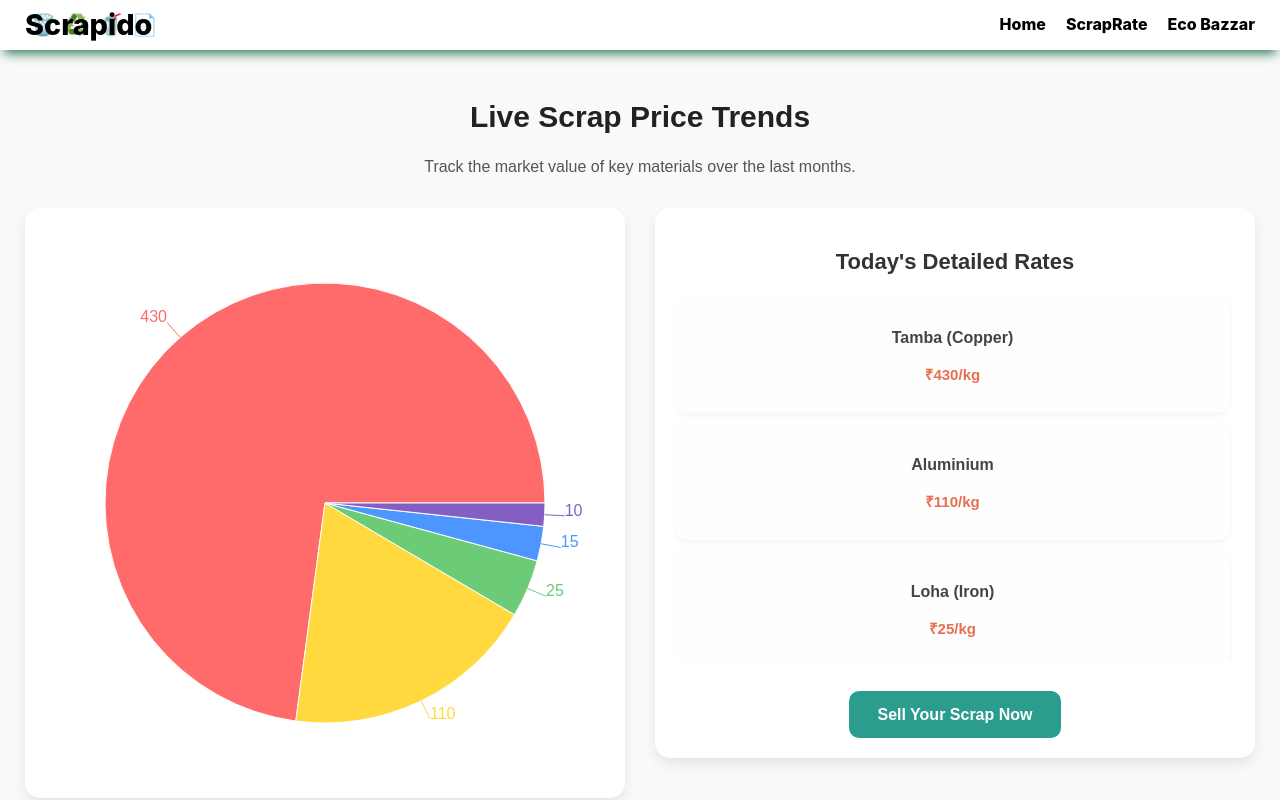
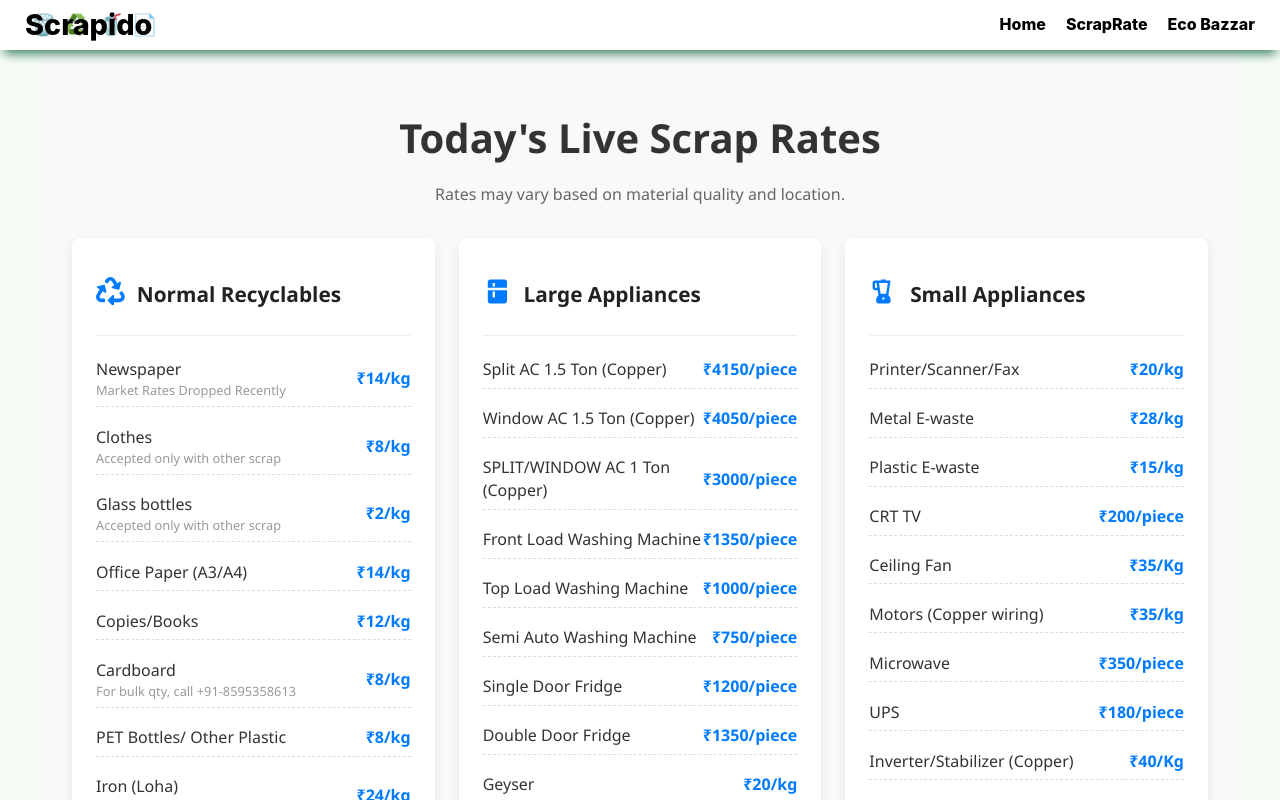
Before and after one commit to paras22072004/Scrapido-, a React (Vite) app in the folder demo/frontend/: page /ScrapRate in a window 1280 px wide. Shown: the top 800 px of the page. Built offline with nearby package versions, Linux system fonts and the light colour scheme.

Commit message:
update changes

```diff
--- a/demo/frontend/src/pages/ScrapRate.css
+++ b/demo/frontend/src/pages/ScrapRate.css
@@ -1,139 +1,119 @@
-/* Container */
-.rate-containerrate {
-  padding: 25px;
-  font-family: 'Arial', sans-serif;
-  background: #f8f9fa;
-  min-height: 100vh;
-  text-align: center;
+/* Overall page container */
+.rate-page-containerrate {
+  max-width: 1200px;
+  margin: 0 auto;
+  padding: 2rem;
+  font-family: 'Segoe UI', Tahoma, Geneva, Verdana, sans-serif;
+  background-color: #f9f9f9;
 }
 
-/* Title & subtitle */
-.rate-titlerate {
-  font-size: 30px;
-  font-weight: bold;
-  margin-bottom: 8px;
+/* Header section */
+.rate-headerrate {
+  text-align: center;
+  margin-bottom: 2rem;
+}
+
+.rate-headerrate h1 {
+  font-size: 2.5rem;
+  color: #333;
+  margin-bottom: 0.5rem;
+}
+
+.rate-headerrate p {
+  color: #666;
+  font-size: 1rem;
+}
+
+/* Grid layout for cards */
+.rate-gridrate {
+  display: grid;
+  grid-template-columns: repeat(auto-fit, minmax(280px, 1fr));
+  gap: 1.5rem;
+}
+
+/* Card styling */
+.rate-category-cardrs {
+  background-color: #fff;
+  border-radius: 8px;
+  box-shadow: 0 4px 12px rgba(0, 0, 0, 0.08);
+  padding: 1.5rem;
+  transition: transform 0.2s ease;
+}
+
+.rate-category-cardrs:hover {
+  transform: translateY(-5px);
+}
+
+/* Card header */
+.card-headerrs {
+  display: flex;
+  align-items: center;
+  margin-bottom: 1rem;
+  border-bottom: 1px solid #eee;
+  padding-bottom: 0.5rem;
+}
+
+.card-iconrs {
+  font-size: 1.8rem;
+  color: #007bff;
+  margin-right: 0.75rem;
+}
+
+.card-titlers {
+  font-size: 1.3rem;
+  font-weight: 600;
   color: #222;
 }
 
-.rate-subtitlerate {
-  font-size: 16px;
-  color: #555;
-  margin-bottom: 30px;
+/* Card body - list of items */
+.card-bodyrs {
+  display: flex;
+  flex-direction: column;
+  gap: 0.75rem;
 }
 
-/* Flex container: side by side layout */
-.rate-flex-containerrate {
+/* Each item in the card */
+.rate-itemrs {
   display: flex;
-  flex-wrap: wrap;
-  gap: 30px;
-  justify-content: center;
-  align-items: flex-start;
+  justify-content: space-between;
+  align-items: center;
+  padding: 0.4rem 0;
+  border-bottom: 1px dashed #ddd;
 }
 
-/* Pie chart box */
-.chart-boxraterate {
-  flex: 1 1 350px;
-  background: #fff;
-  padding: 20px;
-  border-radius: 15px;
-  box-shadow: 0 6px 12px rgba(0,0,0,0.08);
-  transition: transform 0.2s ease;
+.item-detailsrs {
+  display: flex;
+  flex-direction: column;
 }
 
-.chart-boxraterate:hover {
-  transform: translateY(-3px);
-}
-
-/* Rate list box */
-.rate-list-boxrate {
-  flex: 1 1 350px;
-  background: #fff;
-  padding: 20px;
-  border-radius: 15px;
-  box-shadow: 0 6px 12px rgba(0,0,0,0.08);
-  text-align: center;
-  display: flex;
-  flex-direction: column;
-  justify-content: space-between; /* Cards on top, button at bottom */
-  height: 550px;
-}
-
-/* Subheading */
-.rate-subheadingrate {
-  font-size: 22px;
-  font-weight: bold;
-  margin-bottom: 20px;
+.item-namers {
+  font-weight: 500;
   color: #333;
 }
 
-/* Grid for rate cards */
-.rate-gridrate {
-  display: grid;
-  grid-template-columns: 1fr;
-  gap: 12px;
-  overflow-y: auto; /* Scroll if too many items */
-  padding-right: 5px;
-  margin-bottom: 20px;
+.item-noters {
+  font-size: 0.8rem;
+  color: #999;
 }
 
-/* Individual rate card */
-.rate-cardrate {
-  background: #fefefe;
-  padding: 12px 15px;
-  border-radius: 12px;
-  box-shadow: 0 2px 6px rgba(0,0,0,0.05);
-  transition: transform 0.2s ease, box-shadow 0.2s ease;
+.item-raters {
+  font-weight: 600;
+  color: #007bff;
 }
 
-.rate-cardrate:hover {
-  transform: translateY(-2px);
-  box-shadow: 0 4px 10px rgba(0,0,0,0.12);
+/* Button at the bottom */
+.btn.btn-primary {
+  display: inline-block;
+  padding: 0.75rem 1.5rem;
+  color: #fff;
+  background-color: #007bff;
+  text-decoration: none;
+  font-weight: 600;
+  border-radius: 5px;
+  text-align: center;
+  transition: background-color 0.3s ease;
 }
 
-/* Rate card text */
-.rate-cardrate h3 {
-  font-size: 16px;
-  margin-bottom: 4px;
-  color: #444;
+.btn.btn-primary:hover {
+  background-color: #0056b3;
 }
-
-.rate-cardrate p {
-  font-size: 15px;
-  font-weight: bold;
-  color: #e76f51;
-}
-
-/* Sell button */
-.sell-btnrate {
-  display: inline-block;
-  background: #2a9d8f;
-  color: #fff;
-  padding: 12px 28px;
-  border-radius: 10px;
-  text-decoration: none;
-  font-size: 16px;
-  font-weight: bold;
-  transition: all 0.3s ease;
-  align-self: center; /* Center horizontally in flex column */
-  margin-top: 10px;  /* space from cards */
-}
-
-.sell-btnrate:hover {
-  background: #21867a;
-  transform: translateY(-2px);
-}
-
-/* Responsive adjustments */
-@media (max-width: 900px) {
-  .rate-flex-containerrate {
-    flex-direction: column;
-    align-items: center;
-  }
-  .chart-boxraterate, .rate-list-boxrate {
-    flex: 1 1 100%;
-    height: auto;
-  }
-  .rate-gridrate {
-    height: auto;
-  }
-}
--- a/demo/frontend/src/pages/ScrapRate.jsx
+++ b/demo/frontend/src/pages/ScrapRate.jsx
@@ -1,68 +1,122 @@
+// src/pages/ScrapRate.jsx
+
 import React from 'react';
 import { Link } from 'react-router-dom';
 import Navbar from '../components/Navbar';
 import './ScrapRate.css';
-import { PieChart, Pie, Cell, Tooltip, ResponsiveContainer } from 'recharts';
 
+// --- Import the icons we need ---
+import { FaRecycle, FaLaptop, FaCar } from 'react-icons/fa';
+import { MdKitchen, MdBlender } from 'react-icons/md';
+
+// --- Your new, structured scrap rate data ---
 const scrapRatesData = [
-  { name: 'Tamba (Copper)', value: 430 },
-  { name: 'Aluminium', value: 110 },
-  { name: 'Loha (Iron)', value: 25 },
-  { name: 'Plastic', value: 15 },
-  { name: 'Paper', value: 10 },
+  {
+    category: 'Normal Recyclables',
+    icon: <FaRecycle />,
+    items: [
+      { name: 'Newspaper', rate: '₹14/kg', note: 'Market Rates Dropped Recently' },
+      { name: 'Clothes', rate: '₹8/kg', note: 'Accepted only with other scrap' },
+      { name: 'Glass bottles', rate: '₹2/kg', note: 'Accepted only with other scrap' },
+      { name: 'Office Paper (A3/A4)', rate: '₹14/kg' },
+      { name: 'Copies/Books', rate: '₹12/kg' },
+      { name: 'Cardboard', rate: '₹8/kg', note: 'For bulk qty, call +91-8595358613' },
+      { name: 'PET Bottles/ Other Plastic', rate: '₹8/kg' },
+      { name: 'Iron (Loha)', rate: '₹24/kg', note: 'For bulk qty, call +91-8595358613' },
+      { name: 'Steel Utensils', rate: '₹40/kg' },
+      { name: 'Aluminium', rate: '₹105/kg' },
+      { name: 'Brass', rate: '₹305/kg' },
+      { name: 'Copper', rate: '₹425/kg' },
+    ],
+  },
+  {
+    category: 'Large Appliances',
+    icon: <MdKitchen />,
+    items: [
+      { name: 'Split AC 1.5 Ton (Copper)', rate: '₹4150/piece' },
+      { name: 'Window AC 1.5 Ton (Copper)', rate: '₹4050/piece' },
+      { name: 'SPLIT/WINDOW AC 1 Ton (Copper)', rate: '₹3000/piece' },
+      { name: 'Front Load Washing Machine', rate: '₹1350/piece' },
+      { name: 'Top Load Washing Machine', rate: '₹1000/piece' },
+      { name: 'Semi Auto Washing Machine', rate: '₹750/piece' },
+      { name: 'Single Door Fridge', rate: '₹1200/piece' },
+      { name: 'Double Door Fridge', rate: '₹1350/piece' },
+      { name: 'Geyser', rate: '₹20/kg' },
+      { name: 'Iron Cooler', rate: '₹24/kg' },
+      { name: 'Plastic cooler', rate: '₹15/kg' },
+    ],
+  },
+  {
+    category: 'Small Appliances',
+    icon: <MdBlender />,
+    items: [
+      { name: 'Printer/Scanner/Fax', rate: '₹20/kg' },
+      { name: 'Metal E-waste', rate: '₹28/kg' },
+      { name: 'Plastic E-waste', rate: '₹15/kg' },
+      { name: 'CRT TV', rate: '₹200/piece' },
+      { name: 'Ceiling Fan', rate: '₹35/Kg' },
+      { name: 'Motors (Copper wiring)', rate: '₹35/kg' },
+      { name: 'Microwave', rate: '₹350/piece' },
+      { name: 'UPS', rate: '₹180/piece' },
+      { name: 'Inverter/Stabilizer (Copper)', rate: '₹40/Kg' },
+      { name: 'Battery (used with inverters)', rate: '₹81/kg' },
+    ],
+  },
+  {
+    category: 'Mobiles & Computers',
+    icon: <FaLaptop />,
+    items: [
+      { name: 'Scrap Laptop', rate: '₹300/piece' },
+      { name: 'CRT Monitor', rate: '₹150/piece' },
+      { name: 'LCD Monitor', rate: '₹20/Kg' },
+      { name: 'Computer CPU', rate: '₹225/piece' },
+    ],
+  },
+    {
+    category: 'Others',
+    icon: <FaCar />,
+    items: [
+      { name: 'Bike', rate: '₹2100/Piece' },
+      { name: 'Car', rate: '₹20000/piece' },
+    ],
+  },
 ];
-
-const COLORS = ['#FF6B6B', '#FFD93D', '#6BCB77', '#4D96FF', '#845EC2'];
 
 const ScrapRate = () => {
   return (
     <>
       <Navbar />
-      <div className="rate-containerrate">
-        <h1 className="rate-titlerate">Live Scrap Price Trends</h1>
-        <p className="rate-subtitlerate">Track the market value of key materials over the last months.</p>
-
-        {/* Side by side container */}
-        <div className="rate-flex-containerrate">
-          {/* Left: Pie Chart */}
-          <div className="chart-boxraterate">
-            <ResponsiveContainer width="100%" height={550}>
-              <PieChart>
-                <Pie
-                  data={scrapRatesData}
-                  dataKey="value"
-                  nameKey="name"
-                  cx="50%"
-                  cy="50%"
-                  outerRadius={220}
-                  fill="#8884d8"
-                  label
-                >
-                  {scrapRatesData.map((entry, index) => (
-                    <Cell key={`cell-${index}`} fill={COLORS[index % COLORS.length]} />
-                  ))}
-                </Pie>
-                <Tooltip formatter={(val) => `₹${val}/kg`} />
-              </PieChart>
-            </ResponsiveContainer>
+      <div className="rate-page-containerrate">
+        <div className="rate-headerrate">
+          <h1>Today's Live Scrap Rates</h1>
+          <p>Rates may vary based on material quality and location.</p>
         </div>
 
-          {/* Right: Rate List */}
-          <div className="rate-list-boxrate">
-            <h2 className="rate-subheadingrate">Today's Detailed Rates</h2>
         <div className="rate-gridrate">
-              {scrapRatesData.map((item, index) => (
-                <div key={index} className="rate-cardrate">
-                  <h3>{item.name}</h3>
-                  <p>₹{item.value}/kg</p>
+          {scrapRatesData.map((category, index) => (
+            <div key={index} className="rate-category-cardrs">
+              <div className="card-headerrs">
+                <div className="card-iconrs">{category.icon}</div>
+                <h2 className="card-titlers">{category.category}</h2>
+              </div>
+              <div className="card-bodyrs">
+                {category.items.map((item, itemIndex) => (
+                  <div key={itemIndex} className="rate-itemrs">
+                    <div className="item-detailsrs">
+                      <span className="item-namers">{item.name}</span>
+                      {item.note && <span className="item-noters">{item.note}</span>}
+                    </div>
+                    <span className="item-raters">{item.rate}</span>
                   </div>
                 ))}
               </div>
-            <Link to="/login/user" className="sell-btnrate">
+            </div>
+          ))}
+        </div>
+
+        <Link to="/Login/user" className="btn btn-primary" style={{marginTop: '40px'}}>
           Sell Your Scrap Now
         </Link>
-          </div>
-        </div>
       </div>
     </>
   );
--- a/demo/frontend/src/pages/SellScrap.jsx
+++ b/demo/frontend/src/pages/SellScrap.jsx
@@ -90,7 +90,7 @@ const ScrapDetailsForm = ({ category, onBack }) => {
     formData.append('description', description);
 
     try {
-      const res = await fetch("https://scrapido-demo-server.onrender.com/api/scrap/analyze", {
+      const res = await fetch("https://scrapido-demo-server.onrender.com/api/ai/analyze-comprehensive", {
         method: "POST",
         body: formData,
       });
@@ -113,7 +113,7 @@ const ScrapDetailsForm = ({ category, onBack }) => {
     }
 
     try {
-      const res = await fetch("https://scrapido-demo-server.onrender.com/api/scrap/request", {
+      const res = await fetch("https://scrapido-demo-server.onrender.com/api/pickup/request", {
         method: "POST",
         headers: { "Content-Type": "application/json" },
         body: JSON.stringify({
```
Also changed, not shown: 2 other files (tests, documents, lock files or other folders). Lines whose indentation alone changed are shown as unchanged.
